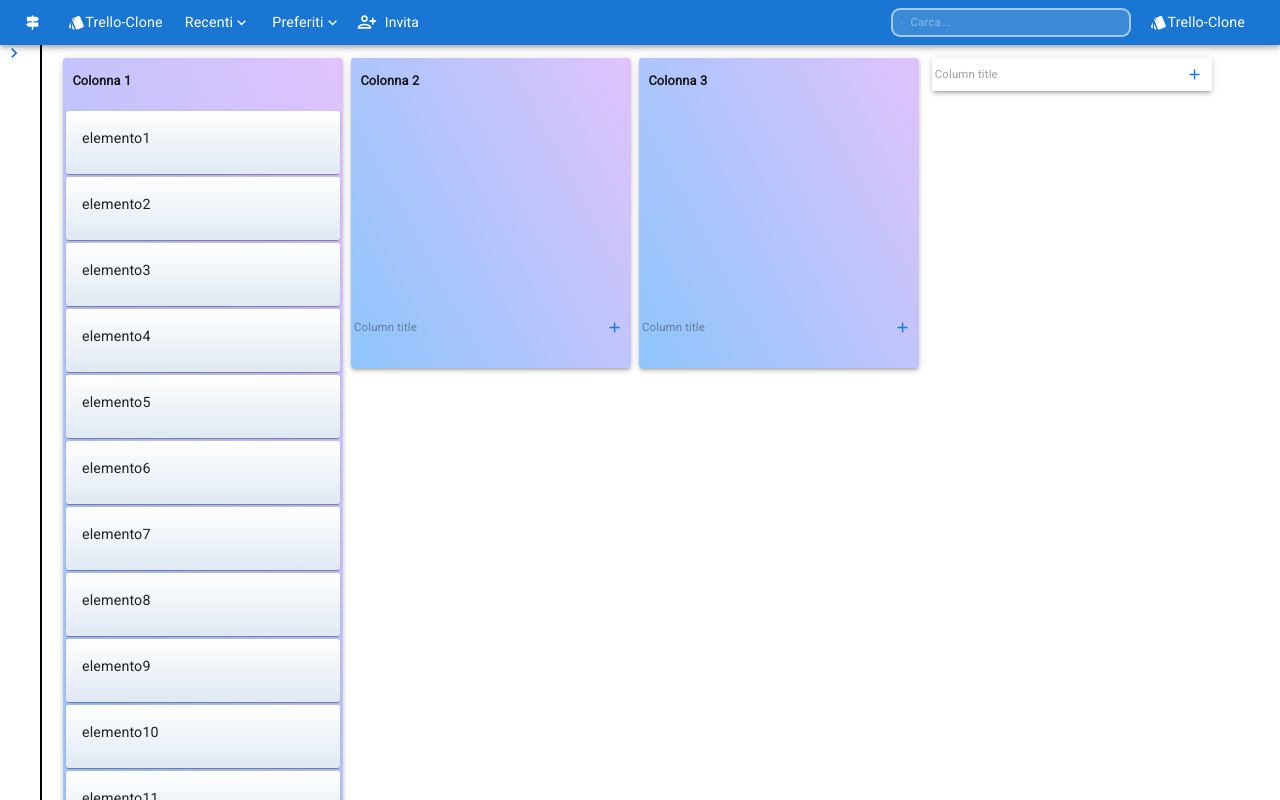
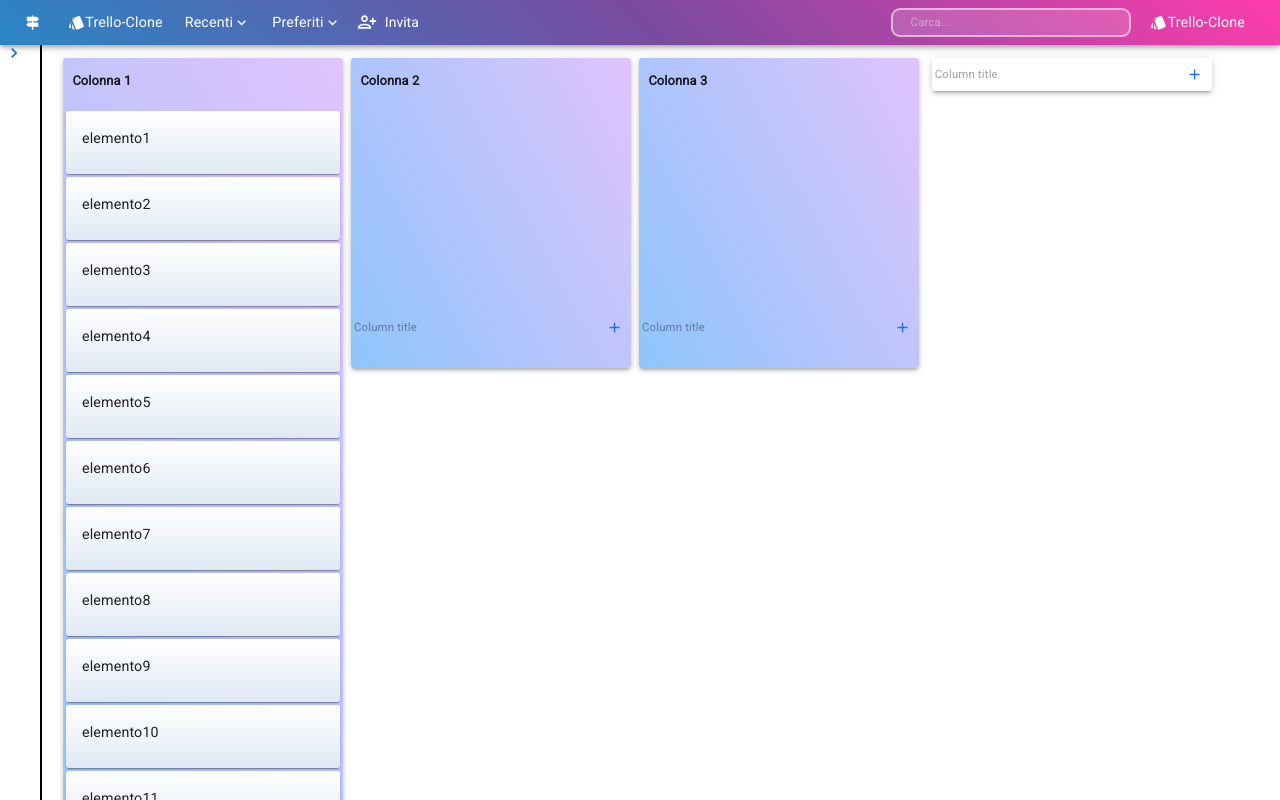
Before and after one commit to matteo9966/Trello-Clone, a React (Create React App) app: page / in a window 1280 px wide. Built offline with nearby package versions, Linux system fonts and the light colour scheme; what short-unique-id would draw is missing.

Commit message:
changed appbar color

```diff
--- a/src/components/Navbar/index.tsx
+++ b/src/components/Navbar/index.tsx
@@ -30,6 +30,7 @@ export const Navbar: React.FC = () => {
         maxHeight: `45px`,
         justifyContent: "center",
         flexDirection: "column",
+        background:'linear-gradient(225deg, #FF3CAC 0%, #784BA0 50%, #2B86C5 100%)',
         gap: 0,
       }}
     >
```
